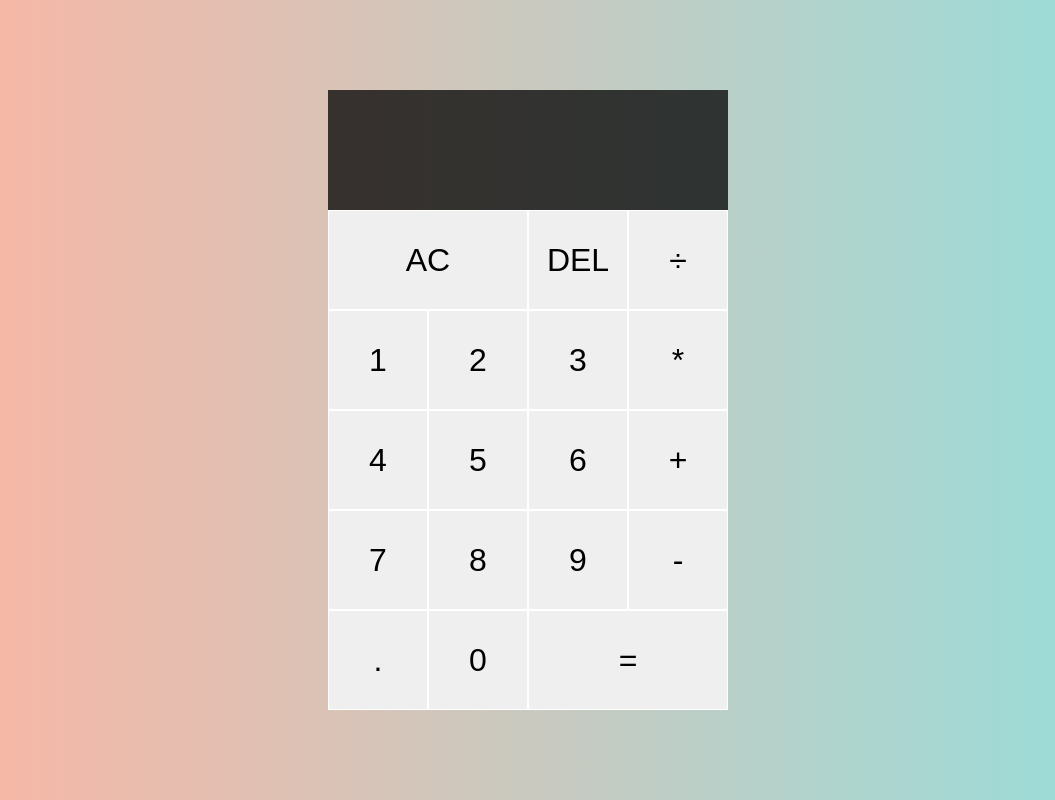
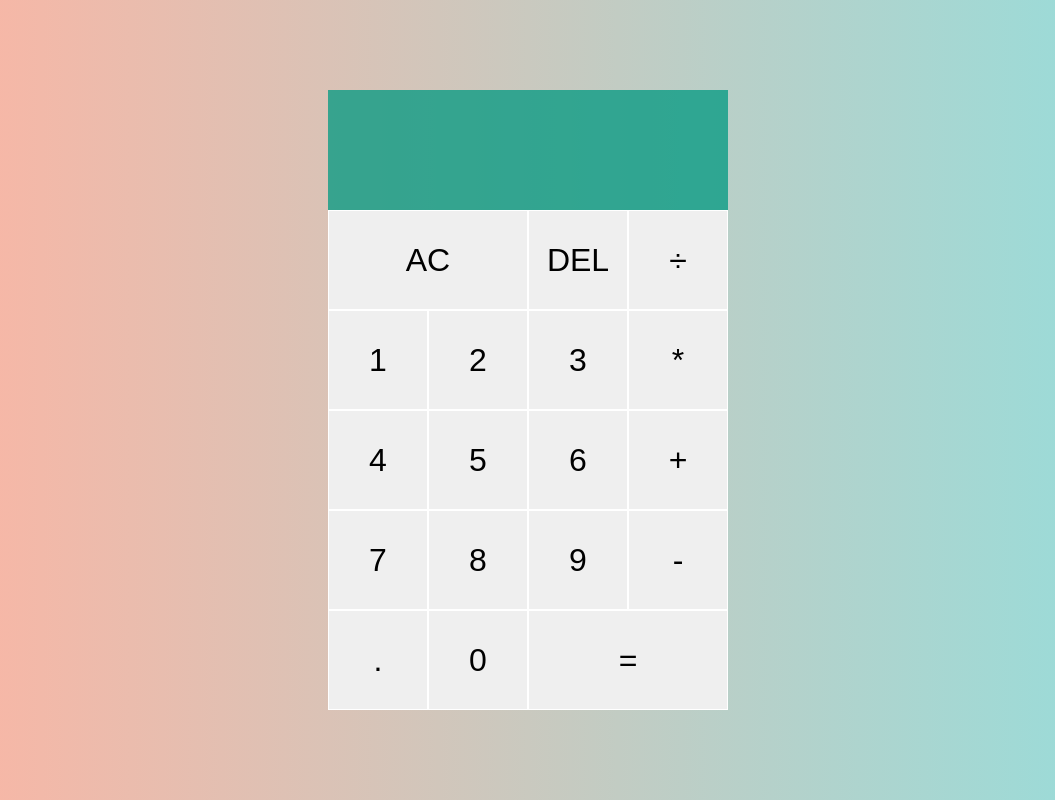
Before and after one commit to jayciemcbrayer/Basic-Calculator, a plain HTML site: page index.html in a window 1280 px wide. Shown: the whole page, without its empty margins (112-1167 px from the left). Drawn offline with Linux system fonts and the light colour scheme.

Commit message:
changed color of display box

```diff
--- a/styles.css
+++ b/styles.css
@@ -37,7 +37,7 @@ body {
 
 .output {
     grid-column: 1 / -1;
-    background-color: rgba(0, 0, 0, .75);
+    background-color: rgba(0, 152, 129, 0.75);
     display: flex;
     align-items: flex-end;
     justify-content: space-around;
```
